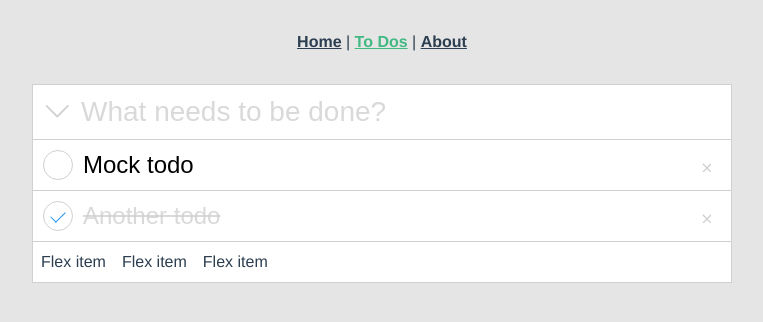
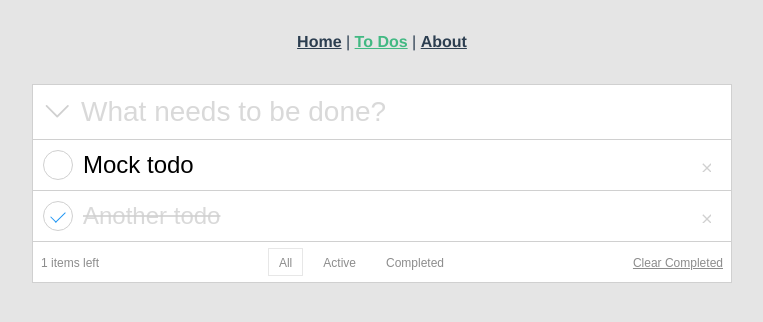
Before and after one commit to fatihayyildiz/typescript-vue-todo, a Vue app: page /todos in a window 1280 px wide. Shown: the top 322 px of the page, without its empty margins (258-1021 px from the left). Built offline with nearby package versions, Linux system fonts and the light colour scheme; a web font is replaced by a local one.

Commit message:
Filtering of todos implemented add remove functionality implemented

```diff
--- a/src/assets/scss/todos.scss
+++ b/src/assets/scss/todos.scss
@@ -140,3 +140,31 @@
   padding-right: 20px;
   cursor: pointer;
 }
+
+
+.items-left-text{
+  color: rgba(128, 128, 128, 0.9);
+  font-family: Noto Sans SC, sans-serif;
+  font-size: 12px;
+}
+
+.clear-completed{
+  cursor: pointer;
+  text-decoration: underline;
+}
+
+.list-type-button{
+  padding:1px 10px;
+  margin-right: 10px;
+  cursor: pointer;
+}
+
+.list-type-button.active{
+  border: 1px solid rgba(208,208,208,0.5);
+}
+
+.list-type-button span{
+  color: rgba(128, 128, 128, 0.9);
+  font-family: Noto Sans SC, sans-serif;
+  font-size: 12px;
+}
--- a/src/components/AddTodo.ts
+++ b/src/components/AddTodo.ts
@@ -10,6 +10,7 @@ export default defineComponent({
     return {
       taskText: "",
       todos: [] as Todo[],
+      activeView: "All",
     };
   },
   components: {
@@ -25,11 +26,29 @@ export default defineComponent({
         this.taskText = "";
       }
     },
-    setTaskComplete(task: Todo): void {
+    setTodoComplete(task: Todo): void {
       this.$store.commit("completeTask", task);
     },
-    deleteTask(task: Todo) {
-      this.$store.commit("deleteTask", task);
+    deleteTodo(task: Todo) {
+      this.$store.commit("deleteTodo", task);
+    },
+    clearCompletedTodos(): void {
+      this.$store.state.todos
+        .filter((td) => td.completed)
+        .map((willRemove) => this.$store.commit("deleteTodo", willRemove));
+    },
+    setActiveView(activeView: string): void {
+      this.activeView = activeView;
+    },
+  },
+  computed: {
+    filteredTodos(): Todo[] {
+      return this.$store.state.todos.filter((td) => {
+        if (this.activeView === "Active") return !td.completed && td.visible;
+        else if (this.activeView === "Completed")
+          return td.completed && td.visible;
+        else return td.visible;
+      });
     },
   },
   mounted() {
--- a/src/models/Todo.ts
+++ b/src/models/Todo.ts
@@ -3,11 +3,13 @@ import { BaseModel } from "./BaseModel";
 export class Todo extends BaseModel {
   text: string;
   completed: boolean;
+  visible: boolean;
 
   constructor(text: string) {
     super();
     this.text = text;
     this.completed = false;
+    this.visible = true;
   }
 }
 
--- a/src/store/index.ts
+++ b/src/store/index.ts
@@ -23,17 +23,25 @@ export default createStore({
         createdAt: new Date(),
         updatedAt: new Date(),
         completed: false,
+        visible: true,
       },
       {
         text: "Another todo",
         createdAt: new Date(),
         updatedAt: new Date(),
         completed: true,
+        visible: true,
       },
     ] as Todo[],
   },
   mutations: {
-    setTodo: (state, todo) => state.todos.unshift(todo),
+    setTodo: (state, todo) => {
+      state.todos.unshift(todo);
+    },
+    deleteTodo(state, todo) {
+      const todoIndex = state.todos.findIndex((td) => td.text === todo.text);
+      state.todos.splice(todoIndex, 1);
+    },
   },
   actions: {},
   modules: {},
--- a/src/views/Todos.vue
+++ b/src/views/Todos.vue
@@ -28,12 +28,12 @@
           <transition-group name="todo-list" mode="in-out">
             <div
               class="d-flex no-gutters"
-              v-for="task in todos"
-              :key="task.text"
+              v-for="todo in filteredTodos"
+              :key="todo.text"
             >
               <div class="todo-list-item-checkbox-wrapper">
                 <label class="todo-list-item-checkbox-label">
-                  <input type="checkbox" v-model="task.completed" />
+                  <input type="checkbox" v-model="todo.completed" />
                   <span class="todo-completed-checkbox"></span>
                 </label>
               </div>
@@ -41,8 +41,8 @@
               <div class="d-flex justify-content-start align-items-center">
                 <span
                   class="todo-list-item-text"
-                  :class="{ completed: task.completed }"
-                  >{{ task.text }}</span
+                  :class="{ completed: todo.completed }"
+                  >{{ todo.text }}</span
                 >
               </div>
               <div
@@ -52,6 +52,7 @@
                   align-items-center align-content-end
                   todo-list-item-delete-icon-wrapper
                 "
+                @click="deleteTodo(todo)"
               >
                 <icon-base
                   icon-name="close"
@@ -63,10 +64,43 @@
               </div>
             </div>
           </transition-group>
-          <div class="d-flex">
-            <div class="p-2">Flex item</div>
-            <div class="p-2">Flex item</div>
-            <div class="ml-auto p-2">Flex item</div>
+          <div class="d-flex justify-content-between">
+            <div class="p-2">
+              <span class="items-left-text"
+                >{{ todos?.filter((td) => !td.completed).length }} items
+                left</span
+              >
+            </div>
+            <div
+              class="d-flex flex-row justify-content-between align-items-center"
+            >
+              <div
+                class="list-type-button"
+                :class="{ active: activeView === 'All' }"
+                @click="setActiveView('All')"
+              >
+                <span>All</span>
+              </div>
+              <div
+                class="list-type-button"
+                :class="{ active: activeView === 'Active' }"
+                @click="setActiveView('Active')"
+              >
+                <span>Active</span>
+              </div>
+              <div
+                class="list-type-button"
+                :class="{ active: activeView === 'Completed' }"
+                @click="setActiveView('Completed')"
+              >
+                <span>Completed</span>
+              </div>
+            </div>
+            <div class="ml-auto p-2" @click="clearCompletedTodos()">
+              <span class="items-left-text clear-completed"
+                >Clear Completed</span
+              >
+            </div>
           </div>
         </div>
       </div>
```
